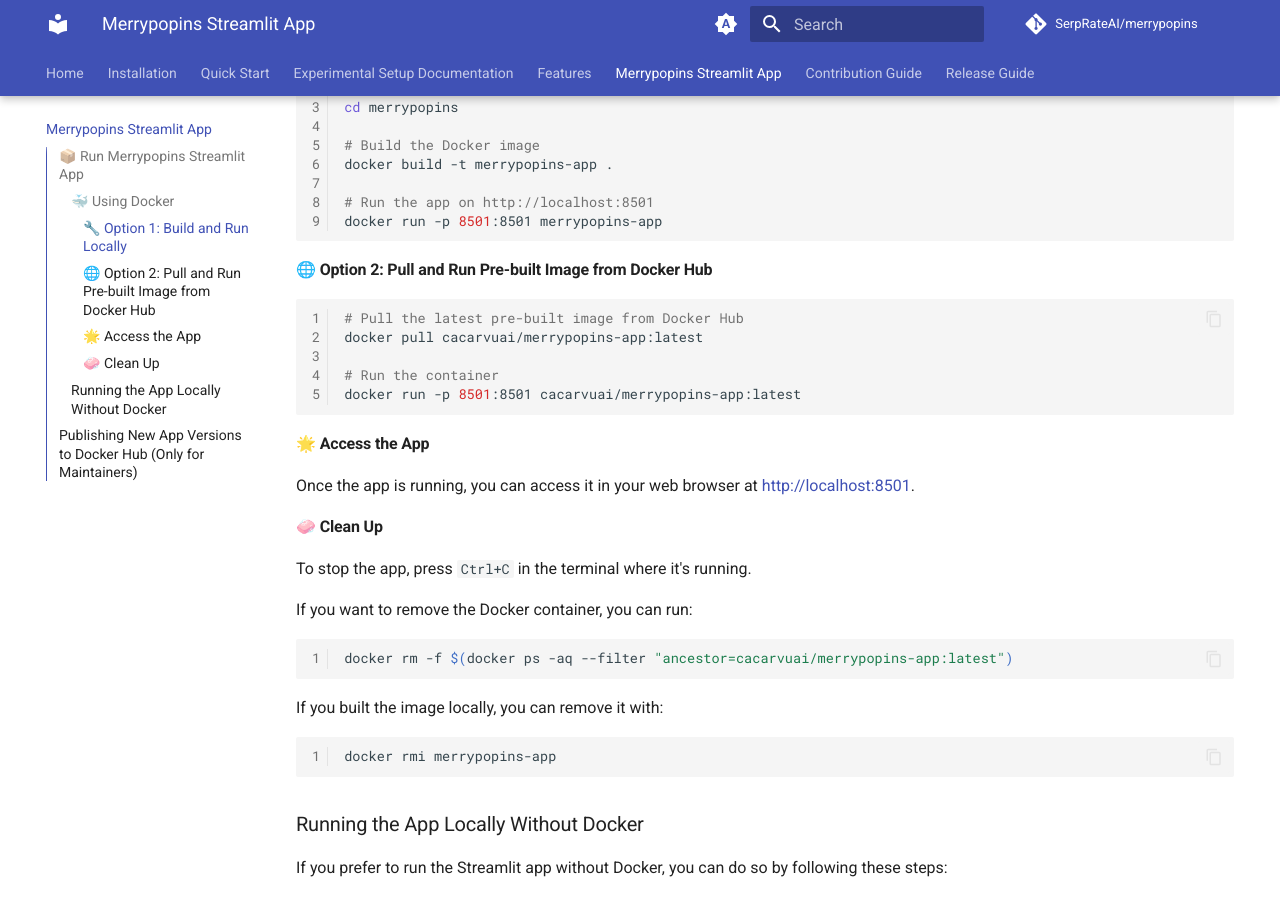
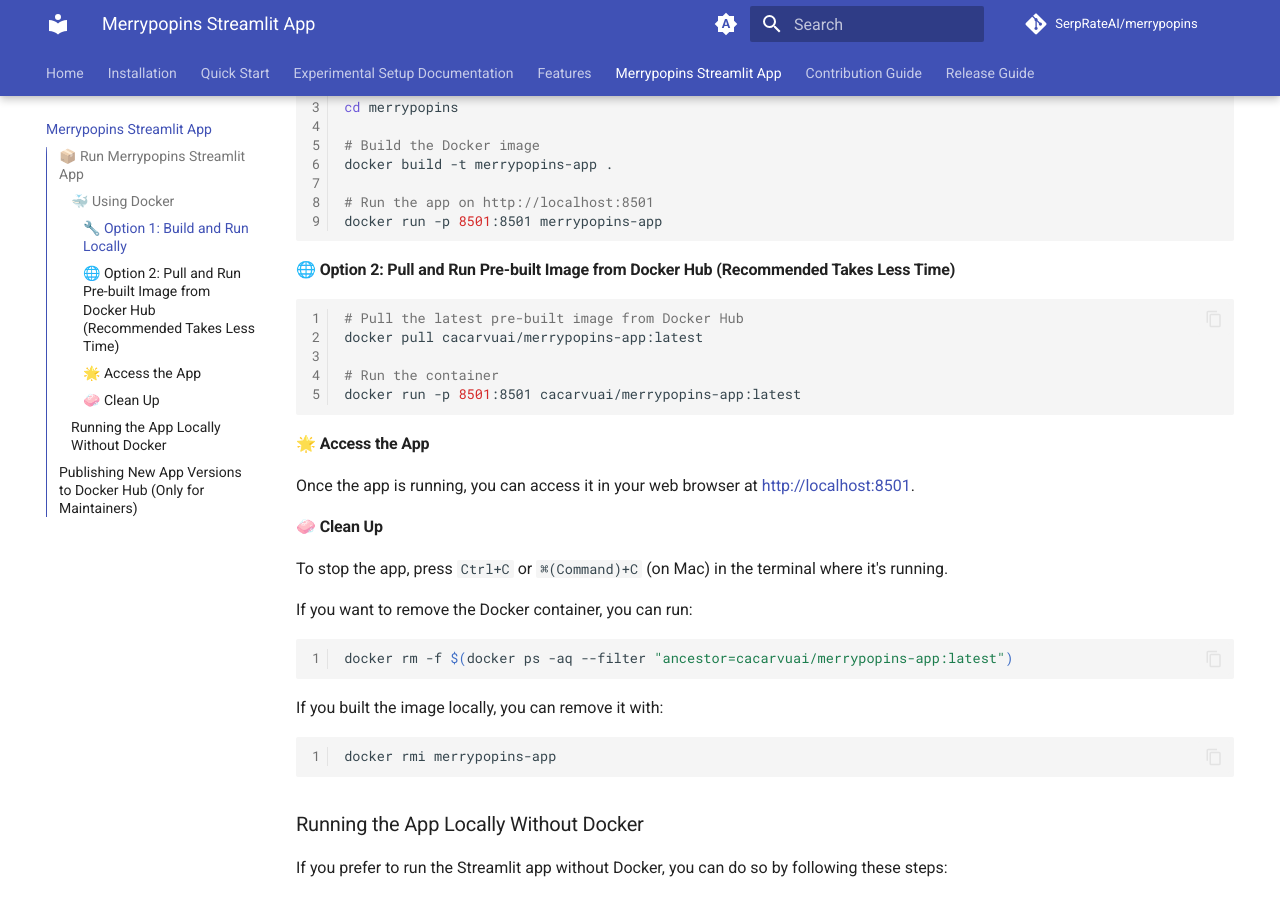
Before and after one commit to SerpRateAI/merrypopins, an MkDocs documentation site: the page built from docs/streamlit.md, in a window 1280 px wide and 900 px high, scrolled down 442 px. Built offline with MkDocs 1.6.1 and Material for MkDocs 9.7.7, drawn with Linux system fonts in a browser that asks for light colours; comment, search, counter and statistics services are not loaded.

Commit message:
Fix streamlit doc

````diff
--- a/docs/streamlit.md
+++ b/docs/streamlit.md
@@ -21,7 +21,7 @@
 # Run the app on http://localhost:8501
 docker run -p 8501:8501 merrypopins-app
 ```
-#### 🌐 Option 2: Pull and Run Pre-built Image from Docker Hub
+#### 🌐 Option 2: Pull and Run Pre-built Image from Docker Hub (Recommended Takes Less Time)
 
 ```bash linenums="1"
 # Pull the latest pre-built image from Docker Hub
@@ -36,7 +36,7 @@
 Once the app is running, you can access it in your web browser at [http://localhost:8501](http://localhost:8501).
 
 #### 🧼 Clean Up
-To stop the app, press `Ctrl+C` in the terminal where it's running.
+To stop the app, press `Ctrl+C` or `⌘(Command)+C` (on Mac) in the terminal where it's running.
 
 If you want to remove the Docker container, you can run:
 
````
